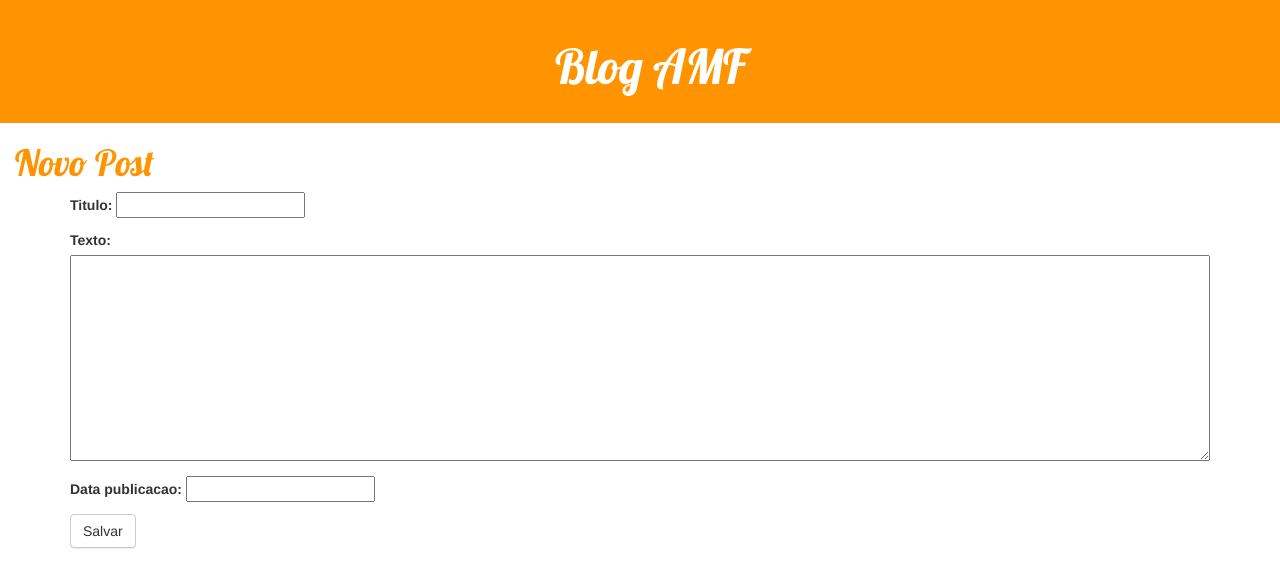
After one commit to andreredin/blogDesenvolvimentoWeb, a Django app: a page that uses blog/templates/post_new.html in a window 1280 px wide. The commit adds this page. Shown: the top 588 px of the page. Run offline with Django 3.2, Linux system fonts and the light colour scheme; some libraries are stand-ins or nearby versions.

Commit message:
Adicionado varias coisas nos comentarios

```diff
--- /dev/null
+++ b/blog/forms.py
@@ -0,0 +1,19 @@
+from django import forms
+from .models import Post, comentario
+
+
+class formComentario(forms.ModelForm):
+
+    class Meta:
+        model = comentario
+        fields = ('texto',)
+
+
+class formPost(forms.ModelForm):
+
+    class Meta:
+        model = Post
+        fields = ('titulo','texto', 'data_publicacao')
+        widgets = {
+            'data_publicacao': forms.DateTimeInput(attrs={'class': 'datetimepicker'}),
+        }
--- a/blog/static/css/blog.css
+++ b/blog/static/css/blog.css
@@ -5,7 +5,7 @@
     text-align: center;
 }
 
-.post-header h1 a, .post-header h1 a:visited, .post-header h1 a a:active{
+.post-header h1, .post-header h1 a, .post-header h1 a:visited, .post-header h1 a:active{
     color: #ffffff;
     font-size: 36pt;
     font-family: 'Lobster', cursive;
@@ -17,27 +17,33 @@ h1 a, h1 a:visited, h1 a:active{
     font-family: 'Lobster', cursive;
 }
 
-h1, h2, h3, h4{
-
+.content h1,h2,h3,h4{
     color: #ff9400;
     font-family: 'Lobster', cursive;
 }
 
 .content{
- padding-left: 15px;
- padding-right: 15px;
- text-align: justify;
+    padding-left: 15px;
+    padding-right: 15px;
 }
 
 .post {
     padding-bottom: 50px;
 }
 
-.date {
-    float: right;
-    padding-bottom: 5px;
+.date{
+    padding-bottom: 10px;
 }
 
-.date{
+.comentario h3 a, .post h3 a:visited {
+    color: #000000;
+    font-family: 'Lobster', cursive;
+}
 
+.comentario p{
+    padding-left: 30px;
 }
+
+.content textarea {
+    width: 100%;
+}
--- a/blog/templates/post_list.html
+++ b/blog/templates/post_list.html
@@ -20,8 +20,8 @@
 <div class="content">
 {% for post in posts %}
 <div class="post">
+    <h1><a href="post/{{ post.id }}">{{ post.titulo }}</a></h1>
     <div class="date">{{ post.data_publicacao }}</div>
-    <h1><a href="post/{{ post.id }}">{{ post.titulo }}</a></h1>
     <p>{{ post.texto|linebreaksbr }}</p>
 </div>
 {% endfor %}
--- /dev/null
+++ b/blog/templates/post_new.html
@@ -0,0 +1,62 @@
+{% load staticfiles %}
+
+<!DOCTYPE html>
+<html lang="en">
+<head>
+        <link rel="stylesheet" href="{% static 'css/blog.css' %}">
+        <link rel="stylesheet" href="//maxcdn.bootstrapcdn.com/bootstrap/3.2.0/css/bootstrap.min.css">
+        <link rel="stylesheet" href="//maxcdn.bootstrapcdn.com/bootstrap/3.2.0/css/bootstrap-theme.min.css">
+        <meta charset="UTF-8">
+        <link href="https://fonts.googleapis.com/css?family=Lobster&subset=latin,latin-ext" rel="stylesheet" type="text/css">
+        <link rel="stylesheet" type="text/css" media="screen" href="https://maxcdn.bootstrapcdn.com/bootstrap/3.3.1/css/bootstrap.min.css" />
+        <link rel="stylesheet" href="https://maxcdn.bootstrapcdn.com/font-awesome/4.3.0/css/font-awesome.min.css">
+        <link rel="stylesheet" href="https://cdn.rawgit.com/Eonasdan/bootstrap-datetimepicker/e8bddc60e73c1ec2475f827be36e1957af72e2ea/build/css/bootstrap-datetimepicker.css" />
+        <script type="text/javascript" src="https://code.jquery.com/jquery-2.1.1.min.js"></script>
+        <script type="text/javascript" src="https://cdnjs.cloudflare.com/ajax/libs/moment.js/2.9.0/moment-with-locales.js"></script>
+        <script type="text/javascript" src="https://maxcdn.bootstrapcdn.com/bootstrap/3.3.1/js/bootstrap.min.js"></script>
+        <script type="text/javascript" src="https://cdn.rawgit.com/Eonasdan/bootstrap-datetimepicker/e8bddc60e73c1ec2475f827be36e1957af72e2ea/src/js/bootstrap-datetimepicker.js"></script>
+
+    <title>Blog AMF</title>
+</head>
+<body>
+
+<div class="post-header">
+    <h1><a href="/">Blog AMF</a></h1>
+</div>
+
+
+
+
+<div class="content">
+    <div>
+
+        <h1>Novo Post</h1>
+
+        <div class="content container">
+            <div class="row">
+                <div class="col-md-12">
+                    <form method="POST" class="form-row">
+                        {% csrf_token %}
+                        {{ form.as_p }}
+                        <button type="submit" class="save btn btn-default">Salvar</button>
+                    </form>
+
+                </div>
+            </div>
+        </div>
+
+
+    </div>
+</div>
+
+
+</body>
+</html>
+
+<script type="text/javascript">
+    $(function () {
+        $('.datetimepicker').datetimepicker({
+            locale: 'pt-br'
+        });
+    });
+</script>
--- a/blog/urls.py
+++ b/blog/urls.py
@@ -1,6 +1,8 @@
 from django.conf.urls import include, url
 from . import views
+
 urlpatterns = [
- url(r'^$', views.post_list),
- url (r'^post/(?P<pk>[0-9]+)/$', views.post_detail)
+    url(r'^$', views.post_list),
+    url(r'^post/(?P<pk>[0-9]+)/$', views.post_detail),
+    url(r'^new/', views.post_new),
 ]
--- a/blog/views.py
+++ b/blog/views.py
@@ -1,13 +1,48 @@
 # -*- coding: utf-8 -*-
 from __future__ import unicode_literals
-from django.shortcuts import render
+from django.shortcuts import render, redirect
 from .models import Post, comentario
 from django.utils import timezone
+from .forms import formComentario, formPost
+
+
 # Create your views here.
 def post_list(request):
+
     posts_publicados = Post.objects.filter(data_publicacao__lte=timezone.now()).order_by('data_publicacao')
     return render(request, 'post_list.html', {'posts': posts_publicados})
+
 def post_detail(request, pk):
-    post = Post.objects.get(id=pk)
-    comentarios = comentario.objects.filter(post=post)
-    return render (request, 'post_detail.html', {'post':post, 'comentarios': comentarios})
+
+    if request.method == "POST":
+        form =  formComentario(request.POST)
+        if form.is_valid():
+            Comentario = form.save(commit=False)
+            Comentario.autor = request.user
+            Comentario.data = timezone.now()
+            Comentario.post = Post.objects.get(id=pk)
+            Comentario.save()
+            return redirect(post_detail, pk=pk)
+    else:
+        post = Post.objects.get(id=pk)
+        comentarios = comentario.objects.filter(post=post).order_by('data')
+        form = formComentario()
+
+
+    return render(request, 'post_detail.html', {'post': post, 'comentarios': comentarios, 'form': form})
+
+def post_new(request):
+
+    if request.method == "POST":
+        form =  formPost(request.POST)
+        if form.is_valid():
+            post = form.save(commit=False)
+            post.autor = request.user
+            post.data_criacao = timezone.now()
+            post.save()
+            form = formPost()
+            return render(request, 'post_new.html', {'form': form})
+
+    else:
+        form = formPost()
+        return render(request, 'post_new.html', {'form': form})
```
Also changed, not shown: blog/templates/post_detail.html (+16 -7 lines).
